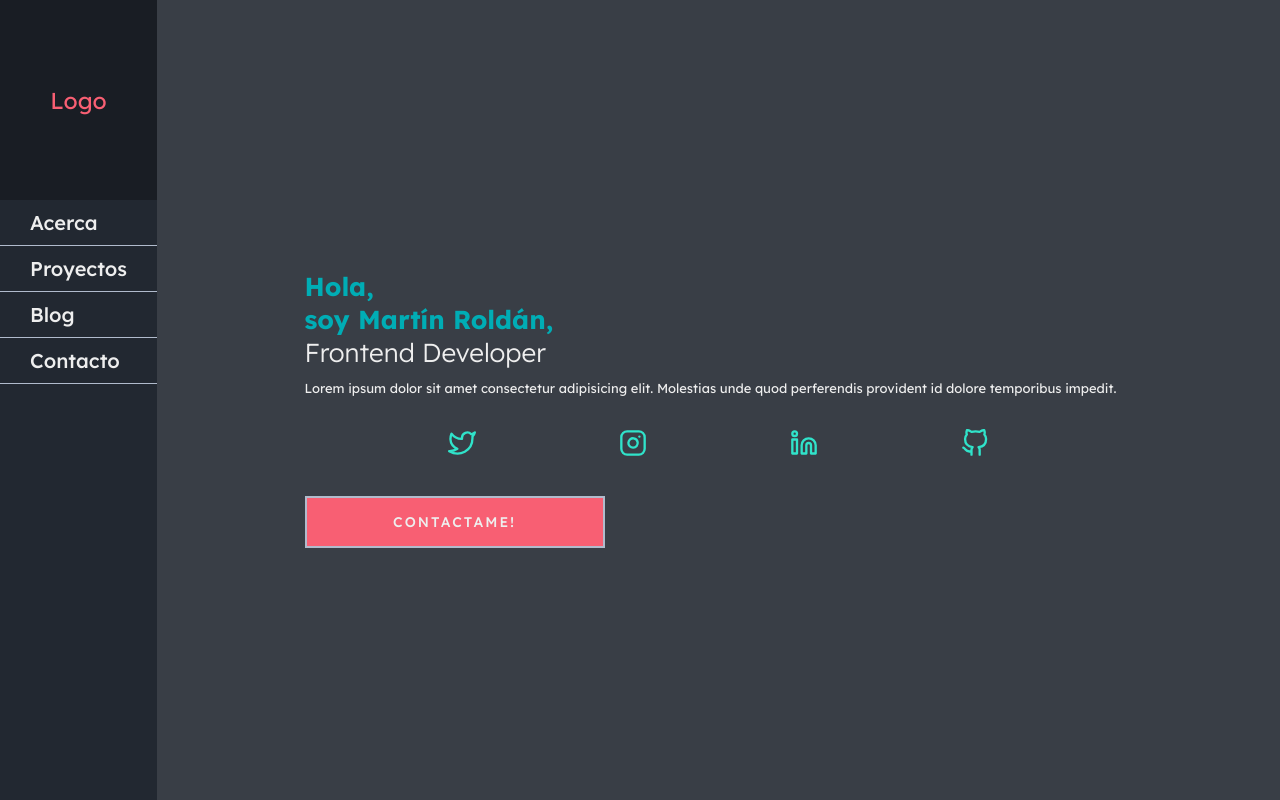
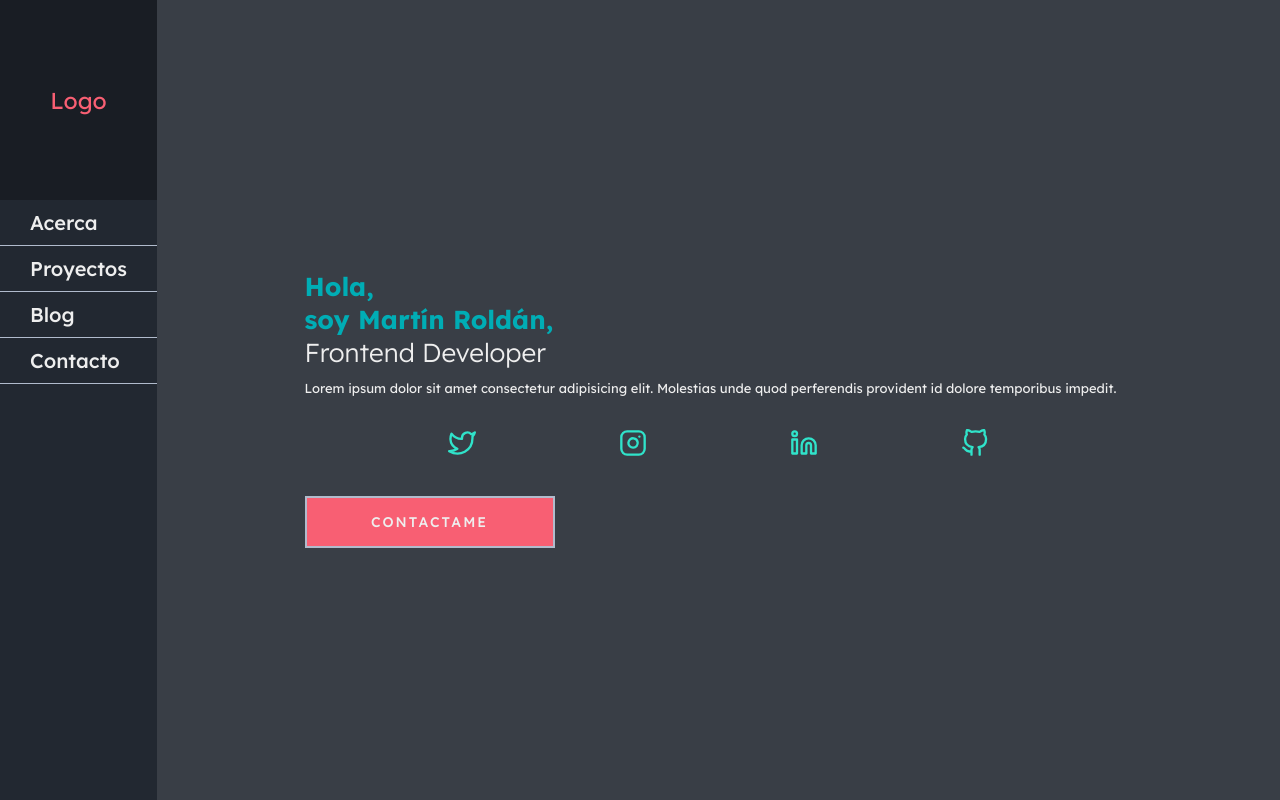
Before and after one commit to martinrol/mxrold, a React app: page / in a window 1280 px wide. Built offline with nearby package versions, Linux system fonts and the light colour scheme; the HTML template or start-up script is replaced by a standard one.

Commit message:
Bug arreglado sobre el boton

```diff
--- a/src/assets/styles/components/Button.css
+++ b/src/assets/styles/components/Button.css
@@ -1,5 +1,4 @@
 .btn {
-
   width: 100%;
   height: 35px;
 }
@@ -8,7 +7,7 @@
   position: relative;
   display: inline-block;
   width: 100%;
-    max-width: 300px;
+  max-width: 250px;
   padding: 15px;
   font-size: 1.4rem;
   font-weight: 500;
@@ -29,11 +28,9 @@
   transform: scaleY(0);
 }
 
-
 .btn a:hover::after {
   transform: scaleX(0);
 }
-
 
 .btn a {
   color: var(--light);
--- a/src/components/Button.jsx
+++ b/src/components/Button.jsx
@@ -2,10 +2,10 @@ import React from 'react'
 import { Link } from 'react-router-dom'
 import '../assets/styles/components/Button.css'
 
-const Button = ({ text }) => {
+const Button = ({ text, rute }) => {
   return (
     <div className='btn'>
-      <Link to='/'>
+      <Link to={rute}>
         <span>{text}</span>
       </Link>
     </div>
--- a/src/pages/Home.jsx
+++ b/src/pages/Home.jsx
@@ -4,7 +4,8 @@ import Button from '../components/Button'
 import '../assets/styles/components/Home.css'
 
 const Home = () => {
-  const textMessage = 'Contactame!'
+  const textMessage = 'Contactame'
+  const rute = '/contacto'
 
   return (
     <section className='Home'>
@@ -27,7 +28,7 @@ const Home = () => {
         </a>
       </div>
       <div className='Home__button'>
-        <Button text={textMessage} />
+        <Button text={textMessage} rute={rute} />
       </div>
     </section>
   )
--- a/src/pages/NotFound.jsx
+++ b/src/pages/NotFound.jsx
@@ -4,6 +4,7 @@ import '../assets/styles/components/NotFound.css'
 
 const NotFound = () => {
   const textMessage = 'Volver al inicio'
+  const rute = '/'
 
   return (
     <div className='NotFound'>
@@ -11,7 +12,7 @@ const NotFound = () => {
         <p>Lorem ipsum dolor sit amet consectetur adipisicing elit. Esse quod ratione et blanditiis necessitatibus atque aliquid, veritatis vitae dicta officiis.</p>
       </div>
       <div className='NotFound__button'>
-        <Button text={textMessage} />
+        <Button text={textMessage} rute={rute} />
       </div>
     </div>
   )
```
Lines whose indentation alone changed are shown as unchanged.
